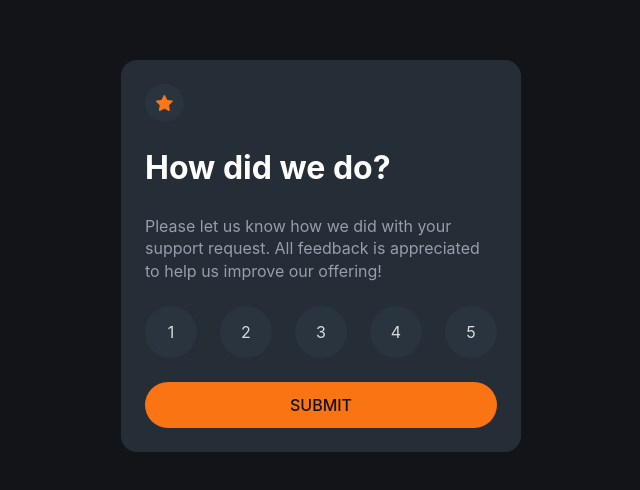
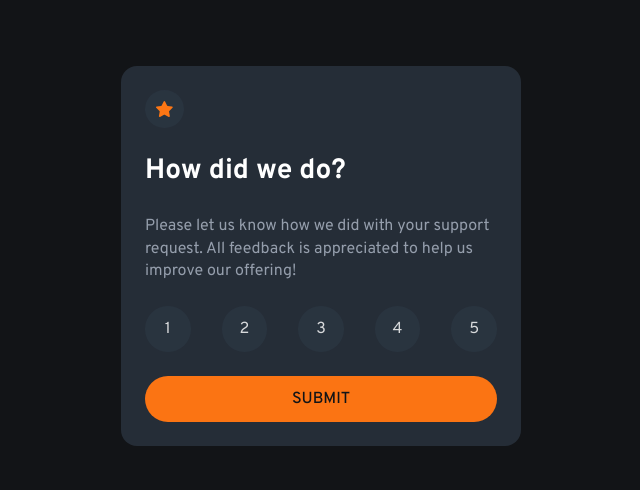
Before and after one commit to xandar6/frontend-mentor-interactive-rating-component, a plain HTML site: page index.html in a window 1280 px wide. Shown: the part 144-634 px from the top of the page, without its empty margins (319-959 px from the left). Drawn offline with Linux system fonts and the light colour scheme.

Commit message:
added correct font family

```diff
--- a/style.css
+++ b/style.css
@@ -1,3 +1,4 @@
+@import url('https://fonts.googleapis.com/css2?family=Overpass:ital,wght@0,100..900;1,100..900&display=swap');
 /* Basic CSS reset */
 *,
 *::before,
@@ -30,7 +31,7 @@ body {
 
 body {
     line-height: 1.4;
-    font-family: Inter, system-ui, -apple-system, BlinkMacSystemFont, "Segoe UI", sans-serif;
+    font-family: "Overpass", sans-serif;
     min-height: 100vh;
     background-color: var(--color-neutral-grey-950);
     padding-inline: 1rem;
@@ -43,6 +44,10 @@ body {
 button {
   all: unset;
   cursor: pointer;
+}
+
+h1{
+    font-size: 28px;
 }
 
 .rating-card {
@@ -83,7 +88,8 @@ p {
 
 .rating-btn{
     background-color: hsla(211, 21%, 21%, 0.938);
-    padding: 1rem;
+    padding: 0.8rem;
+    margin: 0;
     border-radius: 50%;
     width: 20px;
     height: 20px;
```
